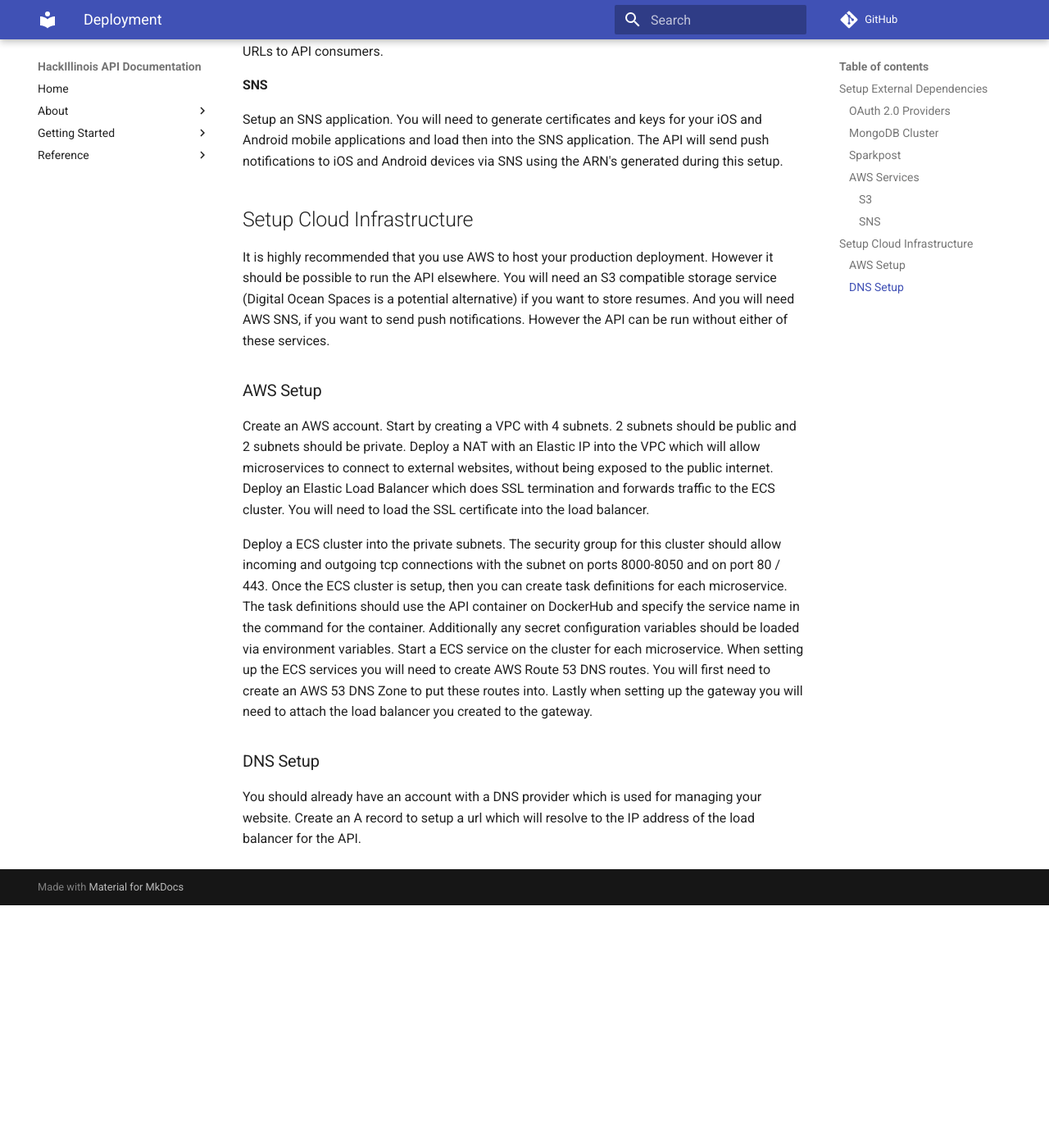
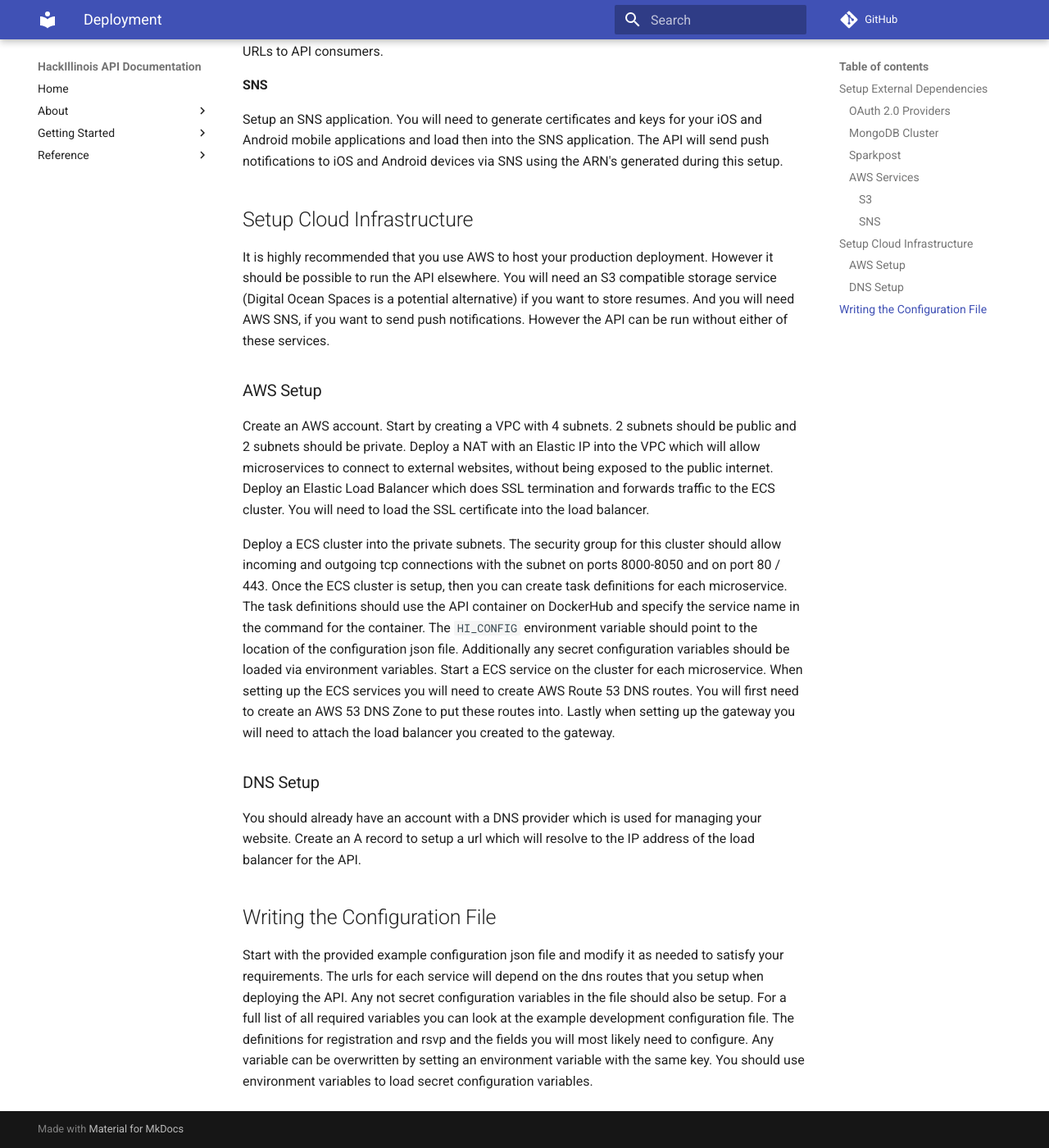
Before and after one commit to HackIllinois/api, an MkDocs documentation site: the page built from documentation/docs/getting-started/deployment.md, in a window 1280 px wide and 1400 px high, scrolled down 928 px. Shown: the whole window at 82% size. Built offline with MkDocs 1.6.1 and Material for MkDocs 9.7.7, drawn with Linux system fonts in a browser that asks for light colours; comment, search, counter and statistics services are not loaded; before the commit the page ends 2032 px from its top, so only the background shows below that.

Commit message:
Add note on configuration files

```diff
--- a/documentation/docs/getting-started/deployment.md
+++ b/documentation/docs/getting-started/deployment.md
@@ -29,7 +29,10 @@ It is highly recommended that you use AWS to host your production deployment. Ho
 ### AWS Setup
 Create an AWS account. Start by creating a VPC with 4 subnets. 2 subnets should be public and 2 subnets should be private. Deploy a NAT with an Elastic IP into the VPC which will allow microservices to connect to external websites, without being exposed to the public internet. Deploy an Elastic Load Balancer which does SSL termination and forwards traffic to the ECS cluster. You will need to load the SSL certificate into the load balancer.
 
-Deploy a ECS cluster into the private subnets. The security group for this cluster should allow incoming and outgoing tcp connections with the subnet on ports 8000-8050 and on port 80 / 443. Once the ECS cluster is setup, then you can create task definitions for each microservice. The task definitions should use the API container on DockerHub and specify the service name in the command for the container. Additionally any secret configuration variables should be loaded via environment variables. Start a ECS service on the cluster for each microservice. When setting up the ECS services you will need to create AWS Route 53 DNS routes. You will first need to create an AWS 53 DNS Zone to put these routes into. Lastly when setting up the gateway you will need to attach the load balancer you created to the gateway.
+Deploy a ECS cluster into the private subnets. The security group for this cluster should allow incoming and outgoing tcp connections with the subnet on ports 8000-8050 and on port 80 / 443. Once the ECS cluster is setup, then you can create task definitions for each microservice. The task definitions should use the API container on DockerHub and specify the service name in the command for the container. The `HI_CONFIG` environment variable should point to the location of the configuration json file. Additionally any secret configuration variables should be loaded via environment variables. Start a ECS service on the cluster for each microservice. When setting up the ECS services you will need to create AWS Route 53 DNS routes. You will first need to create an AWS 53 DNS Zone to put these routes into. Lastly when setting up the gateway you will need to attach the load balancer you created to the gateway.
 
 ### DNS Setup
 You should already have an account with a DNS provider which is used for managing your website. Create an A record to setup a url which will resolve to the IP address of the load balancer for the API.
+
+## Writing the Configuration File
+Start with the provided example configuration json file and modify it as needed to satisfy your requirements. The urls for each service will depend on the dns routes that you setup when deploying the API. Any not secret configuration variables in the file should also be setup. For a full list of all required variables you can look at the example development configuration file. The definitions for registration and rsvp and the fields you will most likely need to configure. Any variable can be overwritten by setting an environment variable with the same key. You should use environment variables to load secret configuration variables.
```
